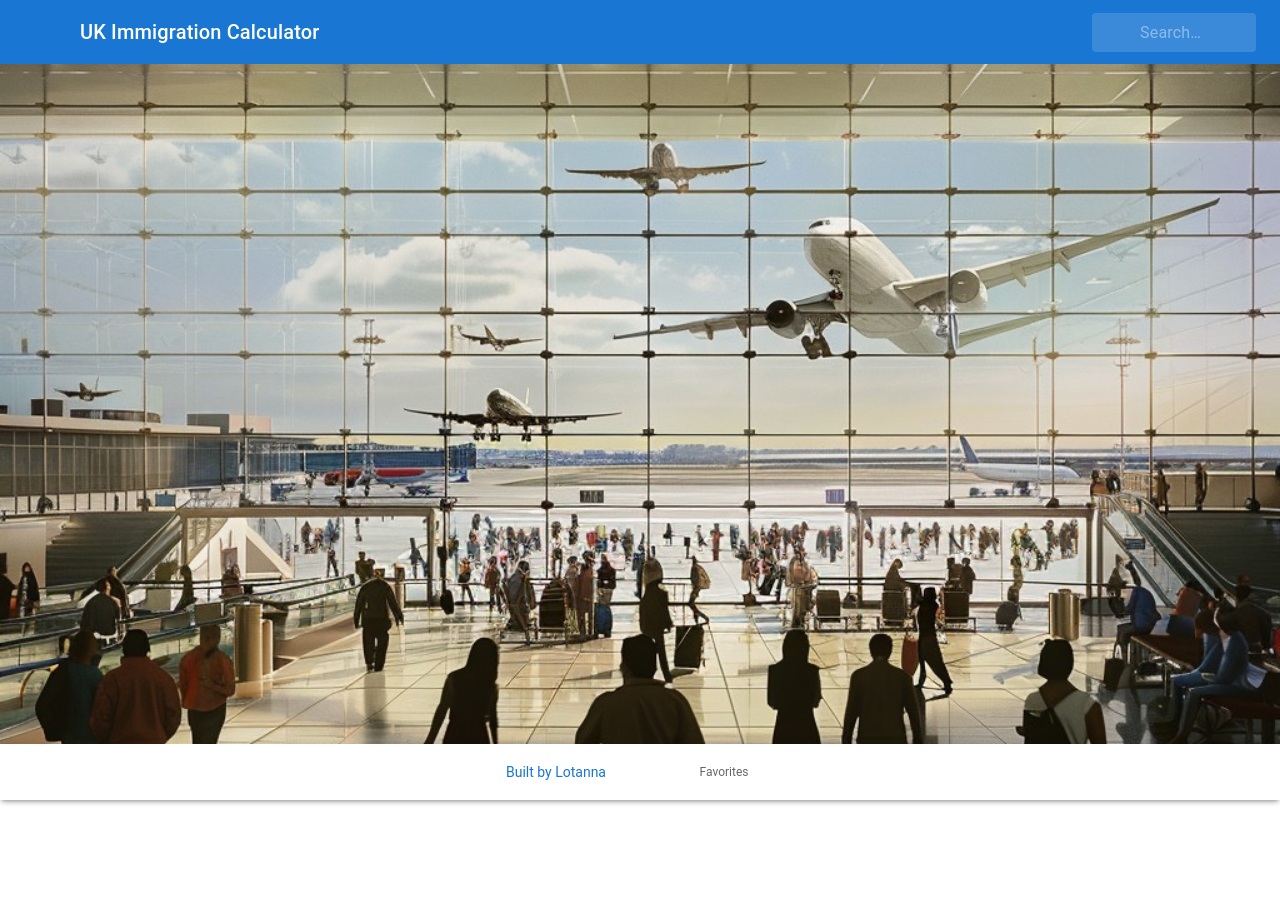
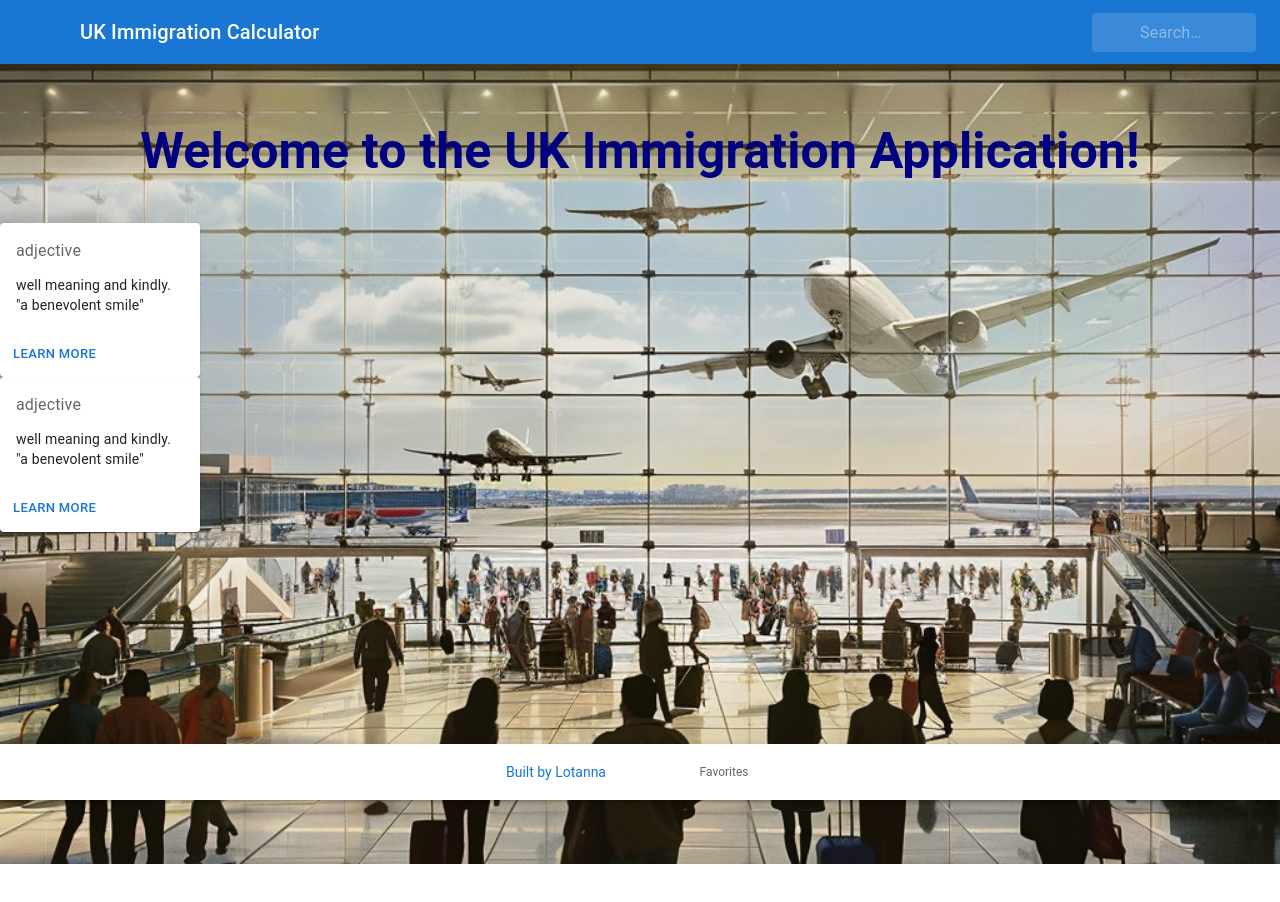
Before and after one commit to Tannababy/uk-immigration-app, a React (Create React App) app in the folder uk-immigration-app-frontend/: page / in a window 1280 px wide. Shown: the top 902 px of the page. Before the commit the page ends 840 px from the top, so only its background shows below. Built offline with nearby package versions, Linux system fonts and the light colour scheme; some icons are missing.

Commit message:
created types folder and infoTypes interface

```diff
--- /dev/null
+++ b/uk-immigration-app-frontend/src/components/InfoCard.tsx
@@ -0,0 +1,38 @@
+import * as React from "react";
+import Box from "@mui/material/Box";
+import Card from "@mui/material/Card";
+import CardActions from "@mui/material/CardActions";
+import CardContent from "@mui/material/CardContent";
+import Button from "@mui/material/Button";
+import Typography from "@mui/material/Typography";
+
+const bull = (
+  <Box
+    component="span"
+    sx={{ display: "inline-block", mx: "2px", transform: "scale(0.8)" }}
+  >
+    •
+  </Box>
+);
+
+const InfoCard = () => {
+  return (
+    <Card sx={{ maxWidth: 200 }}>
+      <CardContent>
+        <Typography sx={{ color: "text.secondary", mb: 1.5 }}>
+          adjective
+        </Typography>
+        <Typography variant="body2">
+          well meaning and kindly.
+          <br />
+          {'"a benevolent smile"'}
+        </Typography>
+      </CardContent>
+      <CardActions>
+        <Button size="small">Learn More</Button>
+      </CardActions>
+    </Card>
+  );
+}
+
+export default InfoCard;
--- a/uk-immigration-app-frontend/src/pages/AbsenceCounter.tsx
+++ b/uk-immigration-app-frontend/src/pages/AbsenceCounter.tsx
@@ -3,6 +3,7 @@ import Header from "../components/Header";
 import Footer from "../components/Footer";
 import Box from "@mui/material/Box";
 import backgroundImage from "../TravelPhoto.jpg";
+import InfoCard from "../components/InfoCard";
 
 const AbsenceCounter = () => {
   return (
@@ -17,7 +18,21 @@ const AbsenceCounter = () => {
           height: "90vh",
           width: "100vw",
         }}
-      />
+      >
+        <h2
+          style={{
+            fontSize: "50px",
+            textAlign: "center",
+            color: "navy",
+            paddingTop: "50px",
+            marginTop: "0px",
+          }}
+        >
+          Absence Counter
+        </h2>
+        <InfoCard />
+        <InfoCard />
+      </Box>
       <Footer />
     </div>
   );
--- a/uk-immigration-app-frontend/src/pages/Home.tsx
+++ b/uk-immigration-app-frontend/src/pages/Home.tsx
@@ -1,8 +1,9 @@
 import React from "react";
-import Header from '../components/Header';
+import Header from "../components/Header";
 import Footer from "../components/Footer";
 import Box from "@mui/material/Box";
 import backgroundImage from "../TravelPhoto.jpg";
+import InfoCard from "../components/InfoCard";
 
 const Home = () => {
   return (
@@ -14,10 +15,24 @@ const Home = () => {
           backgroundRepeat: "no-repeat",
           backgroundPosition: "center",
           backgroundSize: "cover",
-          height: "90vh",
+          height: "100vh",
           width: "100vw",
         }}
-      />
+      >
+        <h1
+          style={{
+            fontSize: "50px",
+            textAlign: "center",
+            color: "navy",
+            paddingTop: "50px",
+            marginTop: "0px",
+          }}
+        >
+          Welcome to the UK Immigration Application!
+        </h1>
+        <InfoCard />
+        <InfoCard />
+      </Box>
       <Footer />
     </div>
   );
--- a/uk-immigration-app-frontend/src/pages/InfoHub.tsx
+++ b/uk-immigration-app-frontend/src/pages/InfoHub.tsx
@@ -3,6 +3,7 @@ import Header from "../components/Header";
 import Footer from "../components/Footer";
 import Box from "@mui/material/Box";
 import backgroundImage from "../TravelPhoto.jpg";
+import InfoCard from "../components/InfoCard";
 
 const InfoHub = () => {
   return (
@@ -14,10 +15,24 @@ const InfoHub = () => {
           backgroundRepeat: "no-repeat",
           backgroundPosition: "center",
           backgroundSize: "cover",
-          height: "90vh",
+          height: "100vh",
           width: "100vw",
         }}
-      />
+      >
+        <h2
+          style={{
+            fontSize: "50px",
+            textAlign: "center",
+            color: "navy",
+            paddingTop: "50px",
+            marginTop: "0px",
+          }}
+        >
+          InfoHub
+        </h2>
+        <InfoCard />
+        <InfoCard />
+      </Box>
       <Footer />
     </div>
   );
--- /dev/null
+++ b/uk-immigration-app-frontend/src/types/InfoTypes.tsx
@@ -0,0 +1,5 @@
+export type InfoTypes = {
+    title: String;
+    description: String;
+    learnMoreLink: String;
+}
```
